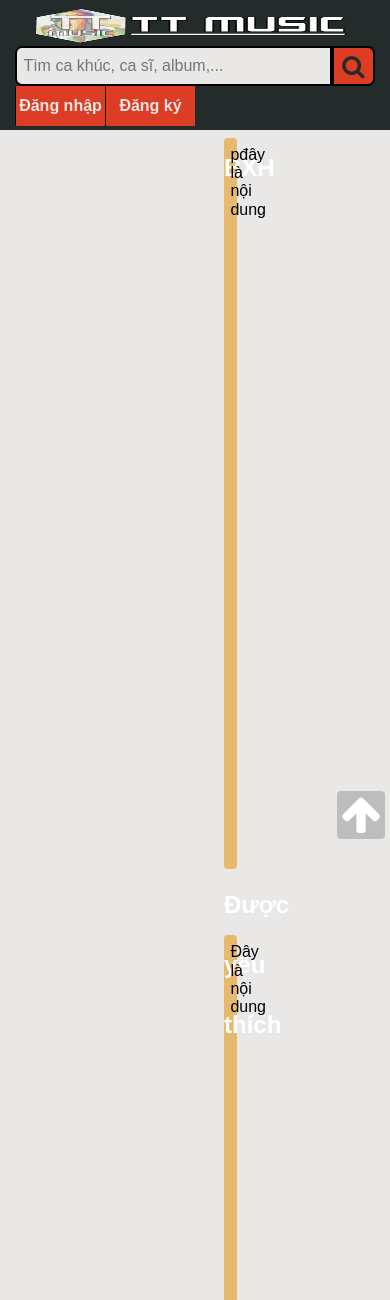
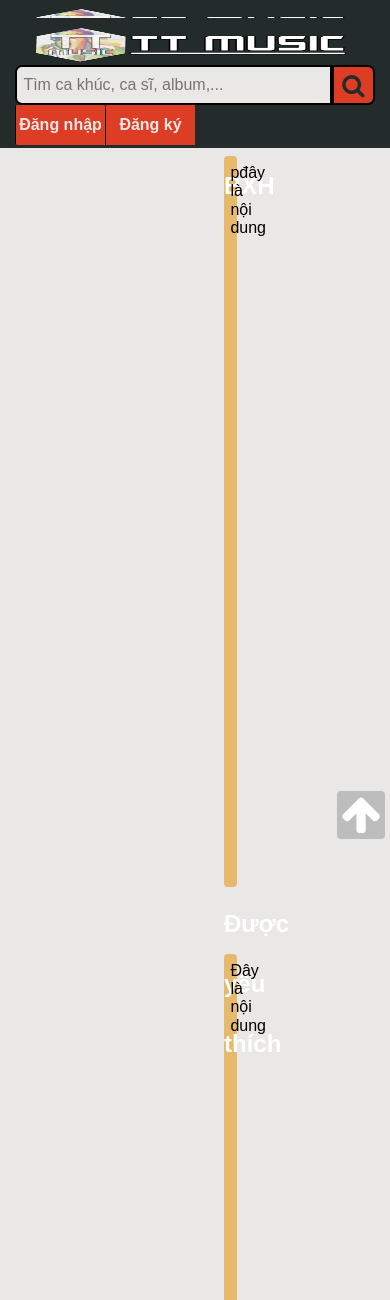
Before and after one commit to AnhTuNguyen30198/CSE485_N066257, a PHP site: page / in a window 390 px wide. Shown: the top 1300 px of the page. Run offline with PHP 8.4, Linux system fonts and the light colour scheme; a user stored in the database is signed in; some libraries are stand-ins or nearby versions; grey boxes are pictures that could not be loaded.

Commit message:
update-2

```diff
--- a/Sources/backend/header.php
+++ b/Sources/backend/header.php
@@ -1,4 +1,4 @@
-
+<?php session_start();?>
 <html>
 	<head>
 	<meta charset="utf-8">
@@ -14,4 +14,52 @@
 	<link rel="stylesheet" type="text/css" href="mycss/musicweb.css">
 	<script type="text/javascript" src="jquery-3.3.1.min.js"></script>
 	<script type="text/javascript" src="js/bootstrap.min.js"></script>
-</head
+</head>
+<body>
+	<!-----begin header----->
+	<header>
+		<div class="container" id="topbar">
+			<!-----Header Logo----->
+			<div class="row">
+				<div class="col-md-2" id="headerlogo">
+					<a href="#"><img src="img/footerlogo.png" alt="Logo"></a>
+				</div>
+				<!-----Header Search----->
+				<div class="col-md-5" id="headersearch">
+ 					<form name="search" method="post">
+	 					<!-----Thanh tim kiem----->
+						<input type="search" name="search" placeholder="Tìm ca khúc, ca sĩ, album,...">
+						<!-----Nut bam tim kiem----->
+						<button id="btn" type="submit">
+							<span class="icon">
+								<i class="fa fa-search"></i>
+							</span>
+						</button>
+					</form>
+				</div>
+				<!-----Upload, Sign in, Sign up----->
+				<div class="col-md-5" id="headermenu">
+					<nav>
+						<ul>
+							<!-- <li><a href="">Sưu Tập</a></li> -->
+							<!-----Upload----->
+<!-- 							<li><a href="backend/upload.php">Cập nhật</a></li> -->
+							<?php
+								if (isset($_SESSION["username"])) {
+									echo "Chào " .$_SESSION['username'];
+									echo "<li><a href='backend/logout.php'>Đăng xuất</a></li>";
+									echo "<li><a href=''>Upload</a></li>";
+								} else {
+									echo "<li><a href='backend/login.php'>Đăng nhập</a></li>";
+									echo "<li><a href='backend/register.php'>Đăng ký</a></li>";
+
+								}
+
+							?>
+						</ul>
+					</nav>
+				</div>
+			</div>
+		</div>
+		<!-----End top bar----->
+	</header>
--- /dev/null
+++ b/Sources/backend/logout.php
@@ -0,0 +1,6 @@
+<?php
+    session_start();
+    session_destroy();
+    header("location:../index.php");
+    exit();
+?>
```
Also changed, not shown: Sources/backend/login.php (+5 -4 lines).
